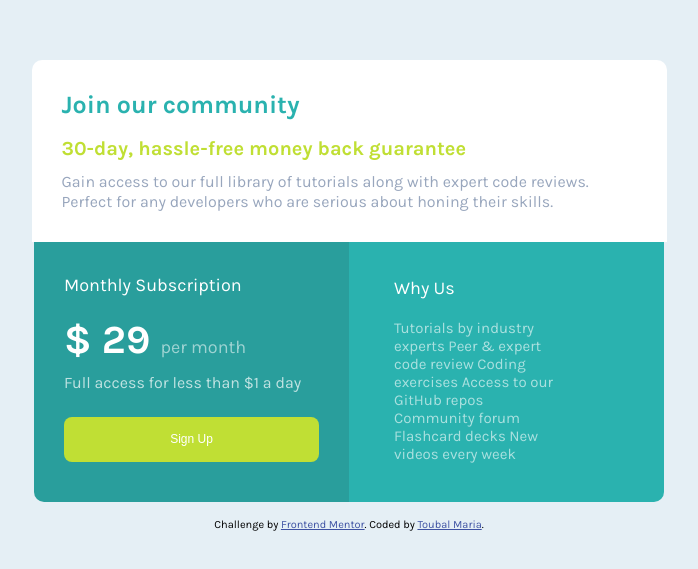
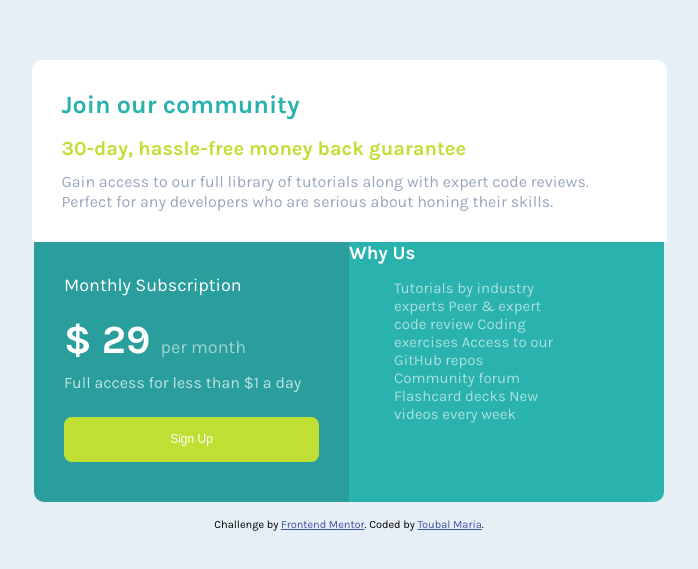
Before and after one commit to maaghia/single-price-grid-component, a plain HTML site: page index.html in a window 1280 px wide. Shown: the part 113-682 px from the top of the page, without its empty margins (291-989 px from the left). Drawn offline with Linux system fonts and the light colour scheme.

Commit message:
third commit

```diff
--- a/index.html
+++ b/index.html
@@ -33,7 +33,7 @@
         </div>
 
         <div class="right">
-          <h6>Why Us</h6>
+          <h3>Why Us</h3>
           <p>Tutorials by industry experts
             Peer &amp; expert code review
             Coding exercises
```
